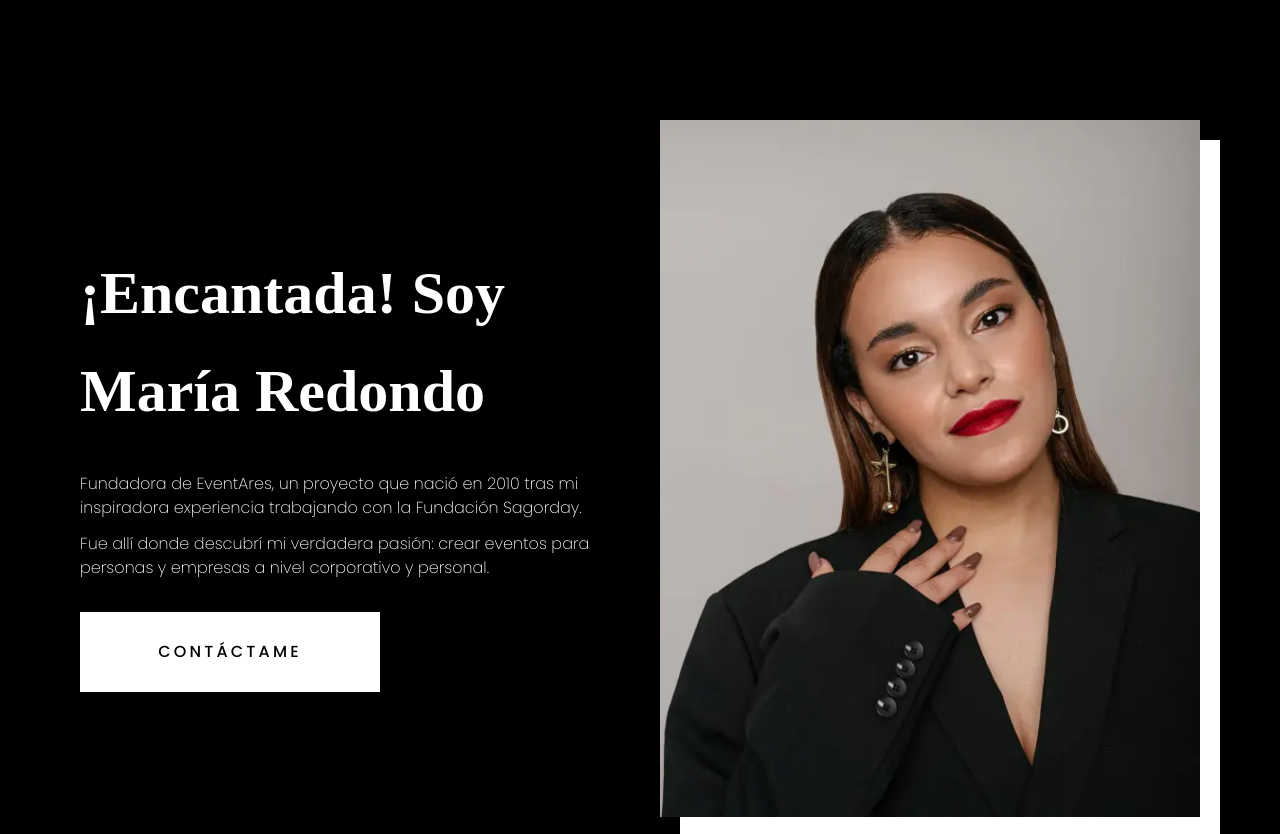
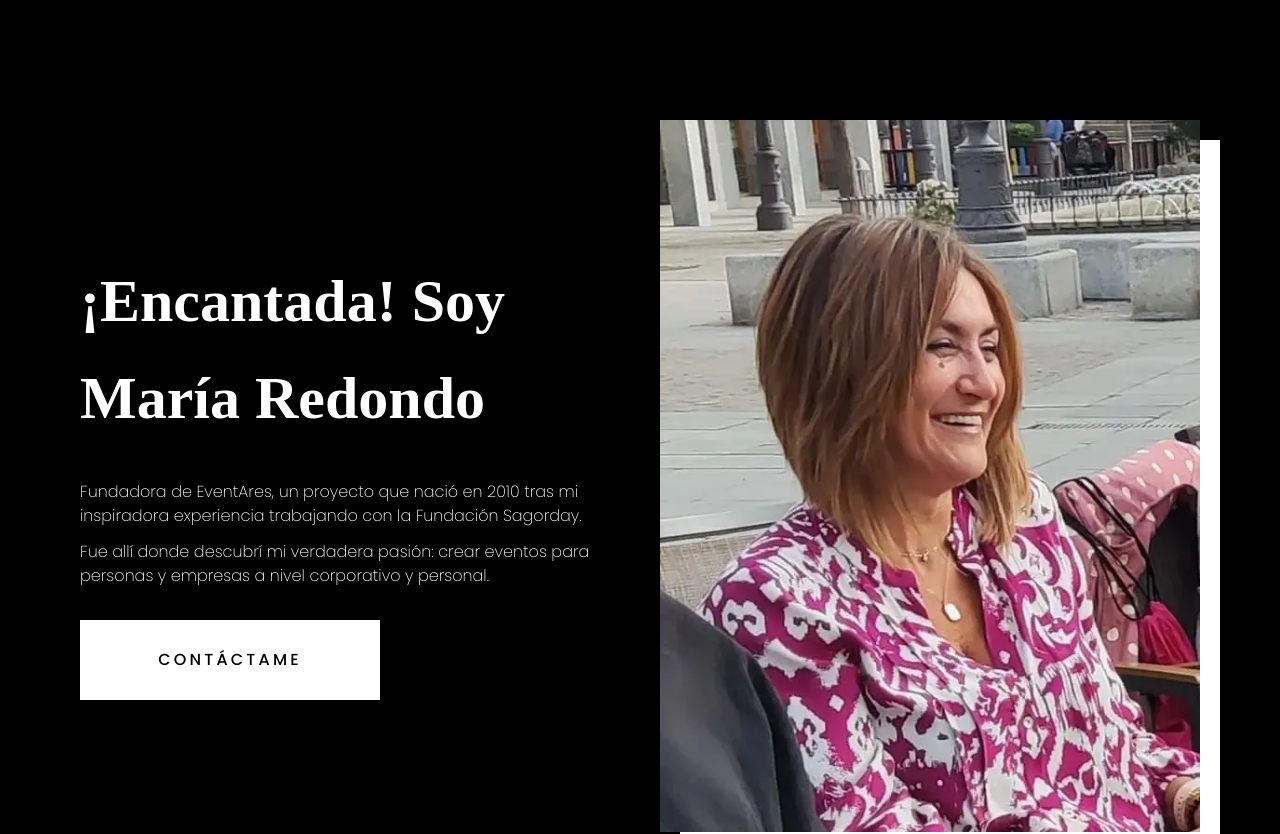
Before and after one commit to cacolyoko/eventares, an Astro site: page / in a window 1280 px wide. Shown: the part 1120-1954 px from the top of the page. Built offline with nearby package versions, Linux system fonts and the light colour scheme; Astro itself is replaced by a stand-in of ours.

Commit message:
Change María's image and added favicon

```diff
--- a/src/sections/AboutMe.astro
+++ b/src/sections/AboutMe.astro
@@ -4,7 +4,7 @@
 >
   <picture class="lg:w-1/2">
     <img
-      src="/img/maria-photos/maria-placeholder.webp"
+      src="/img/maria-photos/maria.webp"
       alt="Foto de María Redondo"
       class="w-full lg:max-w-[570px] xl:max-w-[760px] 2xl:max-w-[900px] h-auto drop-shadow-[10px_10px_0px_rgb(255,255,255)] md:drop-shadow-[20px_20px_0px_rgb(255,255,255)]"
     />
```
Also changed, not shown: public/favicon.svg, public/img/maria-photos/maria.webp (added).
